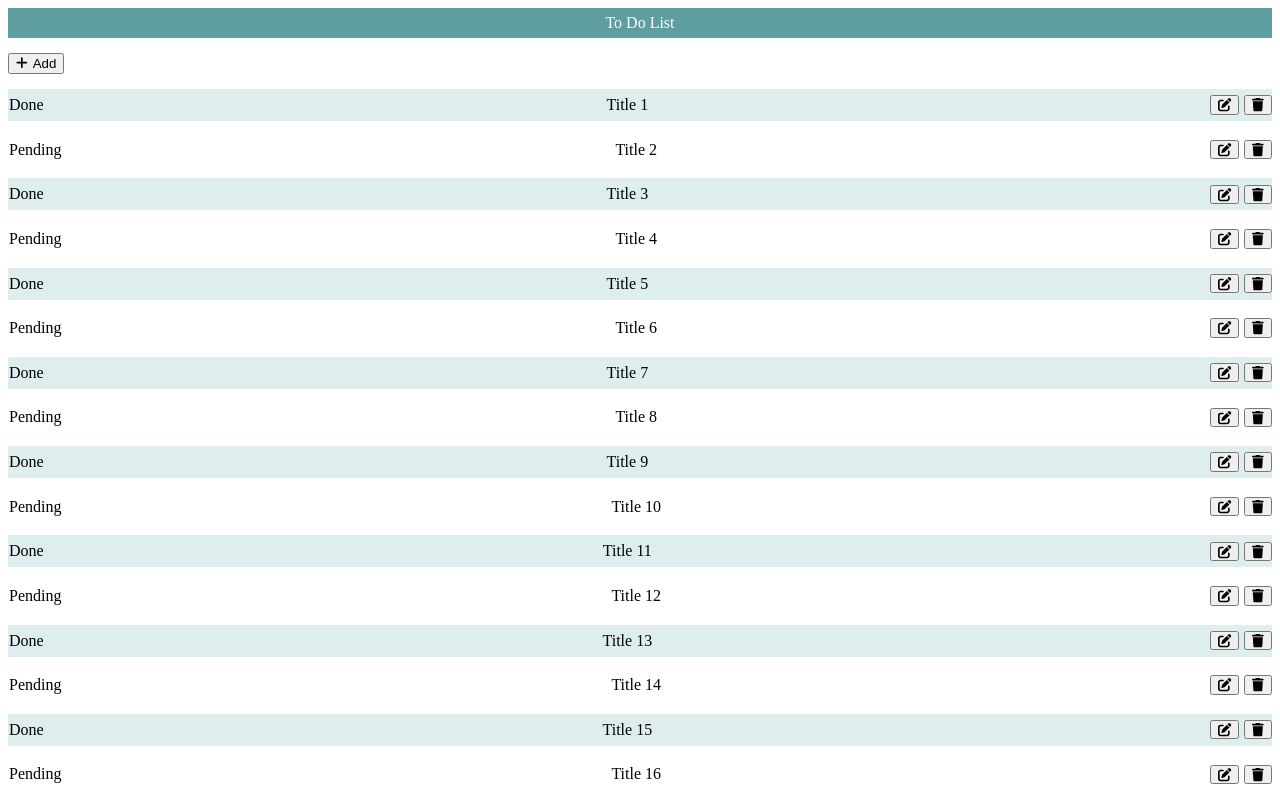
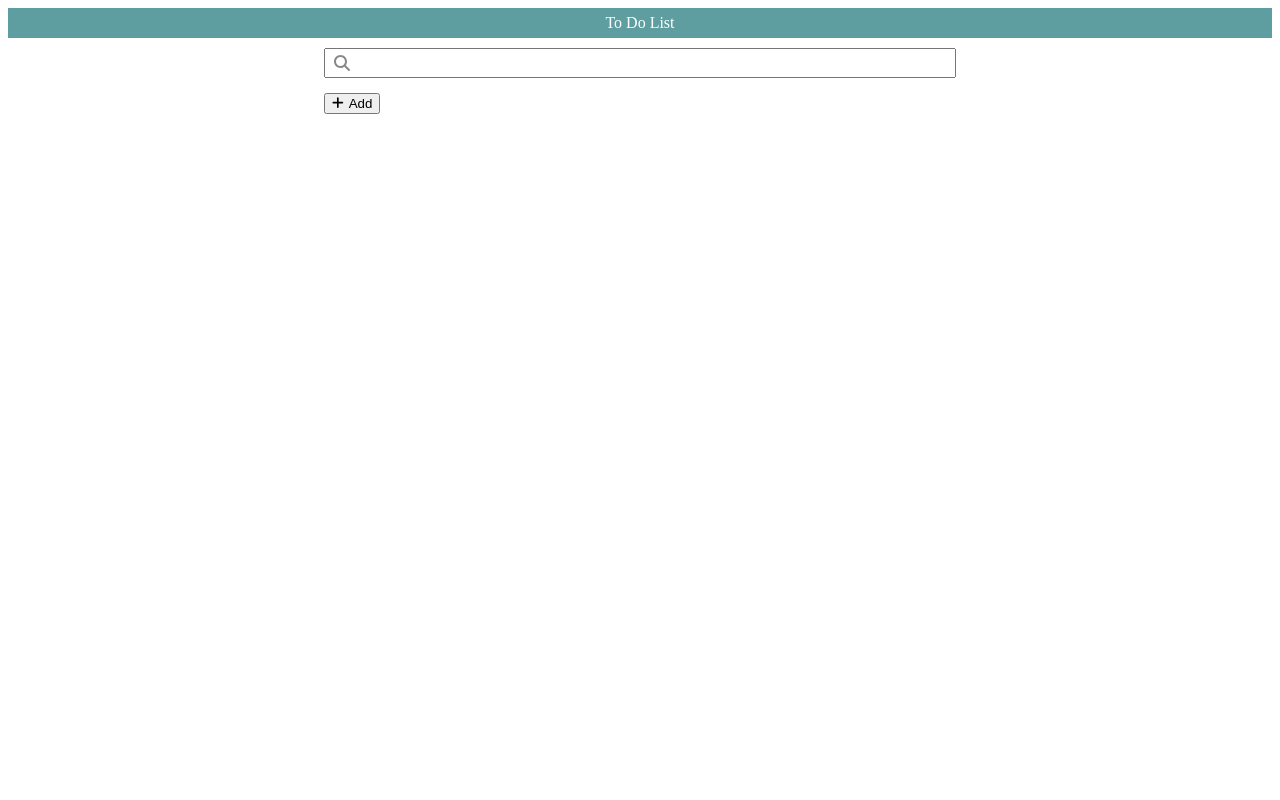
Before and after one commit to vkcosta/to-do-list-app, a React (Create React App) app: page / in a window 1280 px wide. Shown: the top 800 px of the page. Built offline with nearby package versions, Linux system fonts and the light colour scheme.

Commit message:
Adicionado campo de pesquisa. Filtro os itens que correspondente ao valor digitado.

```diff
--- a/src/components/listComponent/listComponent.css
+++ b/src/components/listComponent/listComponent.css
@@ -6,7 +6,6 @@
   display: flex;
   justify-content: space-between;
   align-items: center;
-  margin-top: 1%;
   height: 32px;
   width: 100%;
 }
@@ -38,6 +37,7 @@
   display: flex;
   flex-direction: column;
   gap: 10px;
+  width: 50%;
 }
 
 .formEditingItem {
@@ -48,3 +48,38 @@
 .line {
   background-color: #deeded;
 }
+
+.search-container {
+  position: relative;
+  display: flex;
+  align-items: center;
+}
+
+.search-icon {
+  position: absolute;
+  left: 10px; /* Ajuste a posição horizontal conforme necessário */
+  color: #888; /* Cor do ícone */
+}
+
+.search-input {
+  padding-left: 30px; /* Espaço suficiente para o ícone */
+  height: 30px; /* Altura do input */
+  width: 100%; /* Largura total */
+  box-sizing: border-box; /* Inclui padding e border no tamanho total */
+}
+
+.container{
+  display: flex;
+  flex-direction: column;
+  align-items: center;
+  margin: 10px 0px 0px 0px;
+
+}
+
+.gridContainer{
+  width: 50%;
+}
+
+body{
+  height: 100%;
+}
--- a/src/components/listComponent/listComponent.tsx
+++ b/src/components/listComponent/listComponent.tsx
@@ -1,7 +1,7 @@
 import { useEffect, useState } from "react";
 import './listComponent.css';
 import { FontAwesomeIcon } from '@fortawesome/react-fontawesome';
-import { faAdd, faCancel, faEdit, faSave, faTrash } from "@fortawesome/free-solid-svg-icons";
+import { faAdd, faCancel, faEdit, faSave, faSearch, faTrash } from "@fortawesome/free-solid-svg-icons";
 
 interface IItemList {
   key: number,
@@ -13,10 +13,15 @@ interface IItemList {
 function ListComponent() {
   const [items, setItems] = useState<IItemList[]>([]);
   const [editingItem, setEditingItem] = useState<IItemList | null>(null);
+  const [filteredItem, setFilteredItem] = useState<IItemList[]>([]);
 
   useEffect(() => {
-    fillArray(100);
+    fillArray(0);
   }, [])
+
+  useEffect(() => {
+    setFilteredItem(items);
+  }, [items]);
 
   function fillArray(length: number) {
     const newArray = Array.from({ length: length }, (_, index) => ({
@@ -27,8 +32,6 @@ function ListComponent() {
     }));
     setItems([...newArray]);
   };
-
-
 
   function add() {
     setEditingItem({
@@ -83,6 +86,18 @@ function ListComponent() {
     }
   }
 
+  function filterItems(e: React.ChangeEvent<HTMLInputElement>) {
+
+    const value: string = e.target.value?.toLocaleLowerCase() ?? '';
+
+    if (value) {
+      const findItems = items.filter(item => item.title.toLocaleLowerCase().includes(value));
+      setFilteredItem(findItems)
+    } else {
+      setFilteredItem(items);
+    }
+  }
+
   return (
     <div className="container">
 
@@ -117,7 +132,17 @@ function ListComponent() {
 
         :
         //Visualização normal
-        <div>
+        <div className="gridContainer">
+          <div className="search-container">
+            <FontAwesomeIcon icon={faSearch} className="search-icon" />
+            <input
+              type="text"
+              name="search"
+              className="search-input"
+              onChange={(e) => filterItems(e)}
+            />
+          </div>
+
           <div className="buttonAdd">
             <button onClick={add} className="button" title="Add">
               <FontAwesomeIcon icon={faAdd}></FontAwesomeIcon>
@@ -126,7 +151,7 @@ function ListComponent() {
           </div>
 
           <div className="gridItem">
-            {items
+            {filteredItem
               .map((item: IItemList, index) => (
                 <div key={item.key.toString()} className={
                   index % 2 === 0
```
